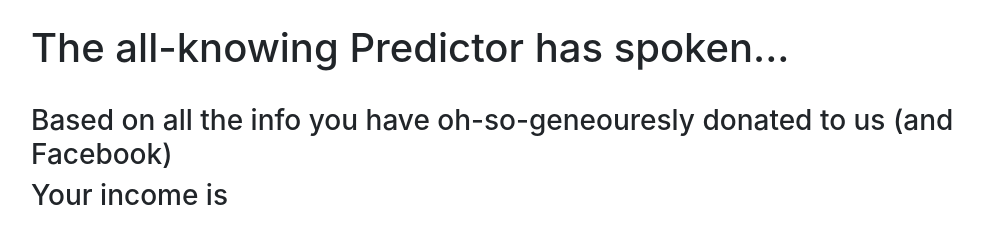
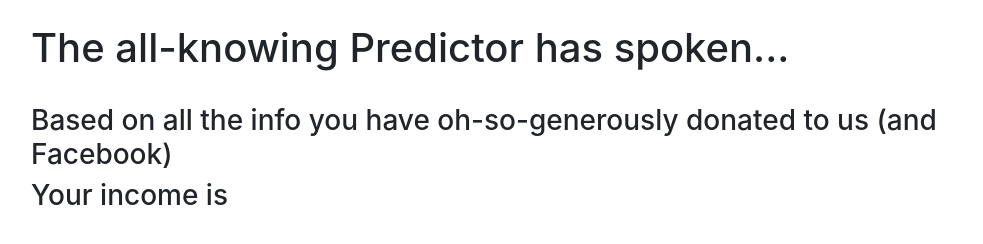
Before and after one commit to TarnT/the_almighty_predictor, a Flask app: template screwing_wtih_flask/templates/predicted.html in a window 1280 px wide. Shown: the part 148-392 px from the top of the page, without its empty margins (87-1070 px from the left). Run offline with Flask 2, Linux system fonts and the light colour scheme; the template is opened without the code that fills it, so the values that code supplies are empty.

Commit message:
Add files via upload
This is the one to be marked.

```diff
--- a/screwing_wtih_flask/application.py
+++ b/screwing_wtih_flask/application.py
@@ -20,7 +20,7 @@
 
          # get predicted income
 
-        return render_template("predicted.html", avatar_url=avatar_url, income="above 50000", marital=marital, age=age, gender=gender)
+        return render_template("predicted.html", avatar_url=avatar_url, income=random.choice(["Above 50,000", "Below 50,000"]), marital=marital, age=age, gender=gender)
 
 
     else:
--- a/screwing_wtih_flask/templates/predicted.html
+++ b/screwing_wtih_flask/templates/predicted.html
@@ -7,7 +7,7 @@
 <br>
 <h1>The all-knowing Predictor has spoken...</h1>
 <br>
-<h3>Based on all the info you have oh-so-geneouresly donated to us (and Facebook)</h3>
+<h3>Based on all the info you have oh-so-generously donated to us (and Facebook)</h3>
 <h3>Your income is {{ income }}</h3>
 
 
```
